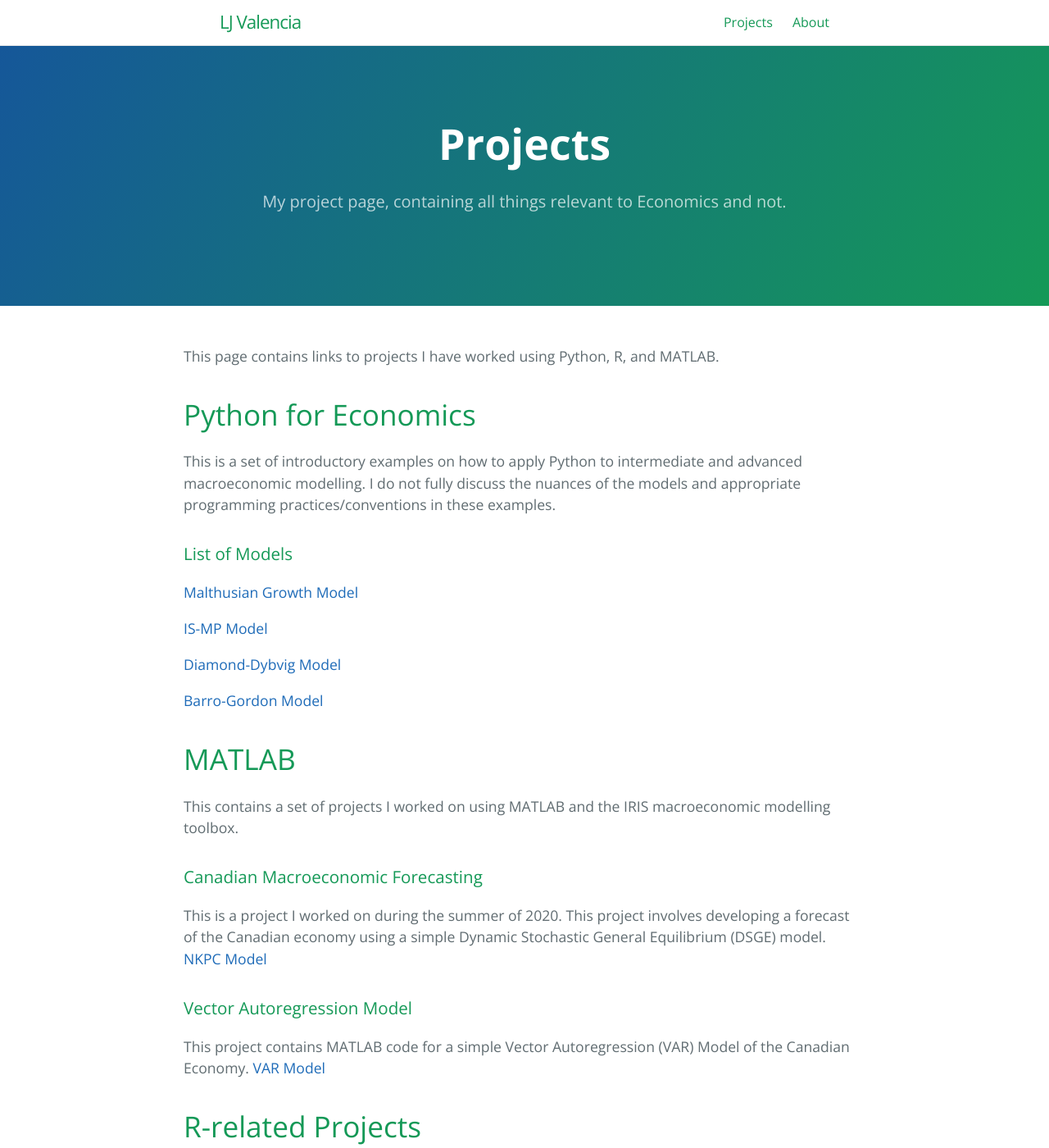
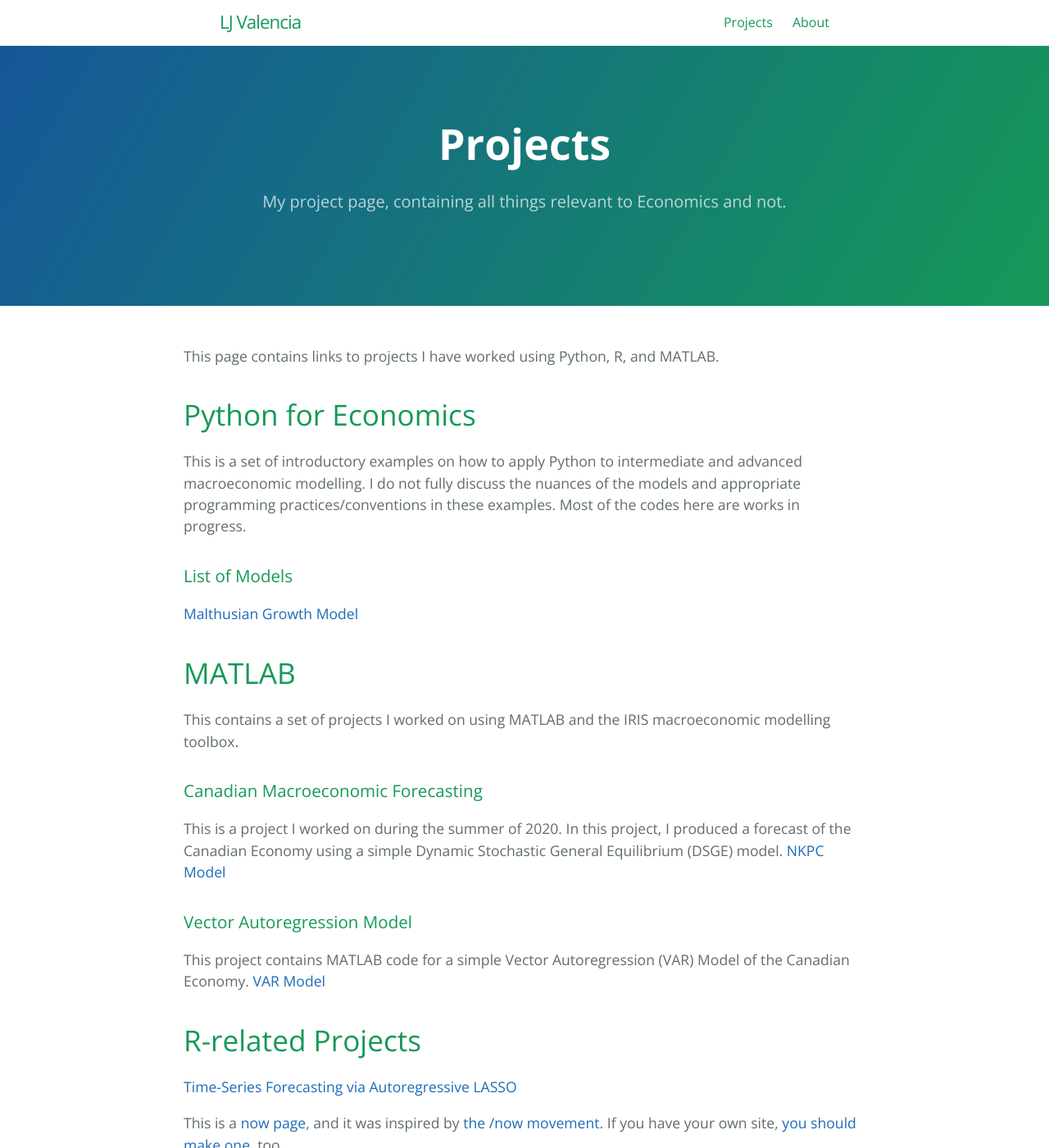
Before and after one commit to lj-valencia/cayman-blog-old-site, a Jekyll site: the page built from projects.md, in a window 1280 px wide and 1400 px high. Shown: the whole window at 82% size. Built offline with Jekyll 4.4.1, drawn with Linux system fonts in a browser that asks for light colours.

Commit message:
Update projects.md

```diff
--- a/projects.md
+++ b/projects.md
@@ -9,22 +9,16 @@ order: 2
 This page contains links to projects I have worked using Python, R, and MATLAB.
 
 # Python for Economics
-This is a set of introductory examples on how to apply Python to intermediate and advanced macroeconomic modelling. I do not fully discuss the nuances of the models and  appropriate programming practices/conventions in these examples.
+This is a set of introductory examples on how to apply Python to intermediate and advanced macroeconomic modelling. I do not fully discuss the nuances of the models and  appropriate programming practices/conventions in these examples. Most of the codes here are works in progress.
 
 ### List of Models
 [Malthusian Growth Model](https://github.com/lj-valencia/Python-for-Macroeconomics/blob/master/Malthusian%20Model.ipynb)
-
-[IS-MP Model]()
-
-[Diamond-Dybvig Model]()
-
-[Barro-Gordon Model]()
 
 # MATLAB
 This contains a set of projects I worked on using MATLAB and the IRIS macroeconomic modelling toolbox.
 
 ### Canadian Macroeconomic Forecasting
-This is a project I worked on during the summer of 2020. This project involves developing a forecast of the Canadian economy using a simple Dynamic Stochastic General Equilibrium (DSGE) model.
+This is a project I worked on during the summer of 2020. In this project, I produced a forecast of the Canadian Economy using a simple Dynamic Stochastic General Equilibrium (DSGE) model.
 [NKPC Model](https://github.com/lj-valencia/MATLAB-Projects/tree/master/NKPC%20Model)
 
 ### Vector Autoregression Model
```
